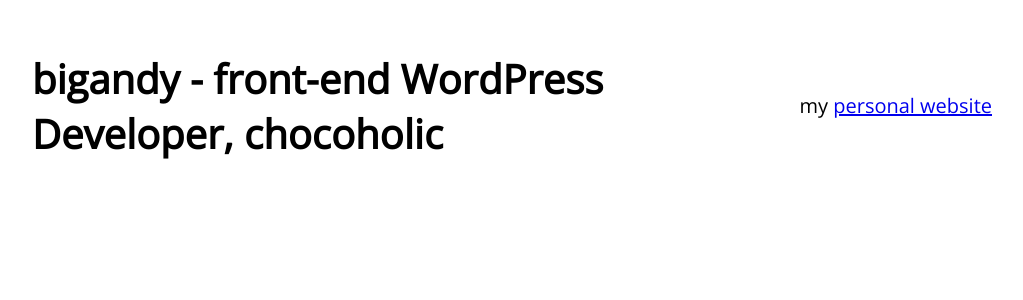
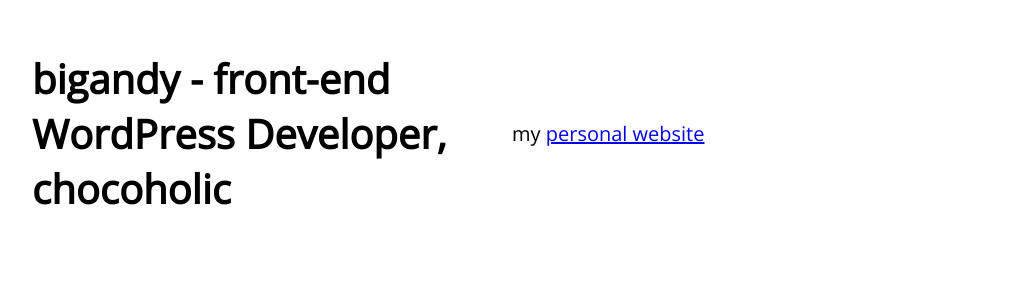
Before and after one commit to bigandy/bigandy.github.io, a PHP site: page / in a window 1280 px wide. Shown: the top 300 px of the page, without its empty margins (128-1151 px from the left). Run offline with PHP 8.4, Linux system fonts and the light colour scheme.

Commit message:
add p to flexbox activated items

```diff
--- a/css/style.css
+++ b/css/style.css
@@ -20,7 +20,8 @@ body {
 	align-items: center;
  }
 
- h1 {
+ h1,
+ p {
  	  -webkit-box-flex: 1;      /* OLD - iOS 6-, Safari 3.1-6 */
 	  -moz-box-flex: 1;         /* OLD - Firefox 19- */
 	 /* width: 20%; */               /* For old syntax, otherwise collapses. */
```
